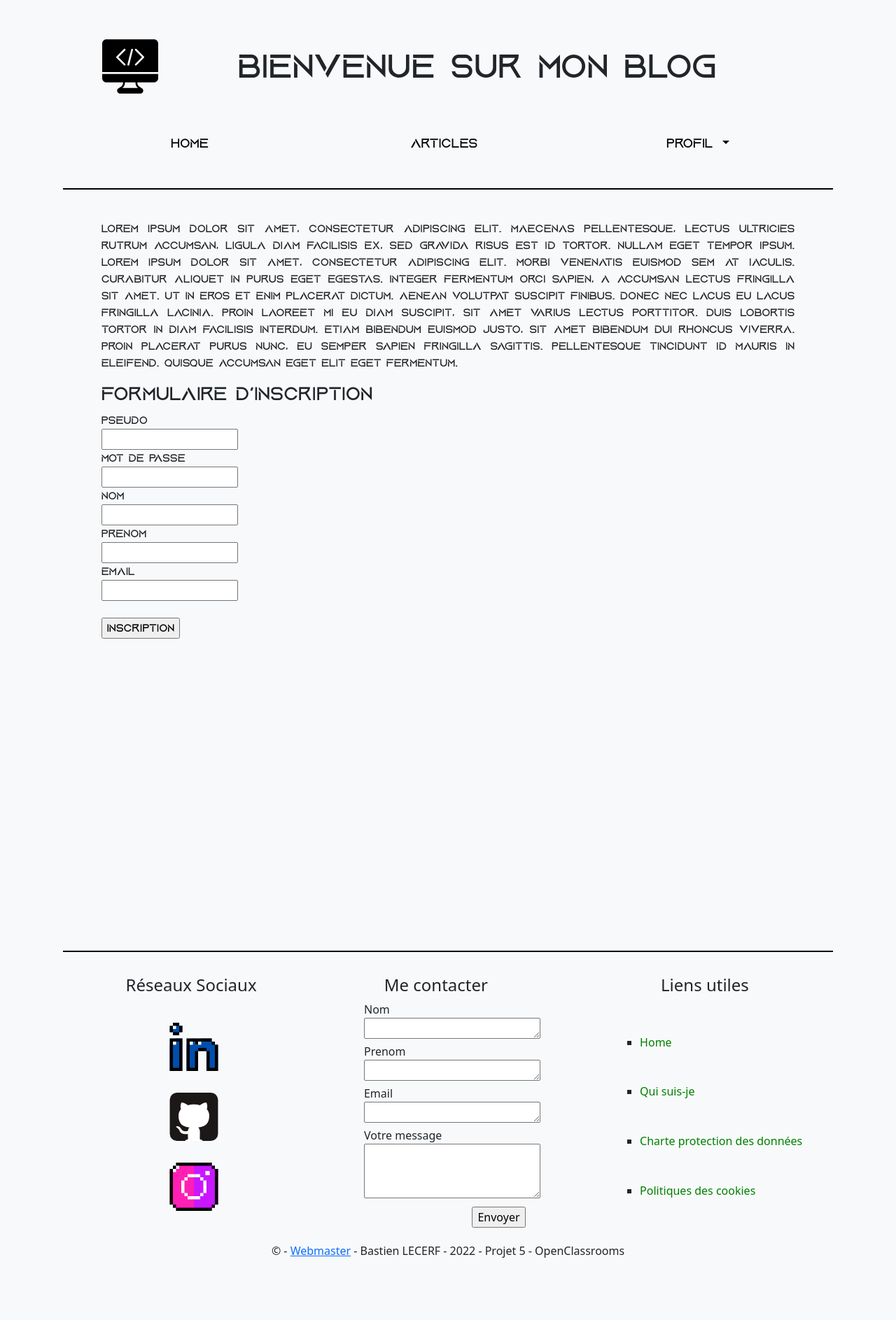
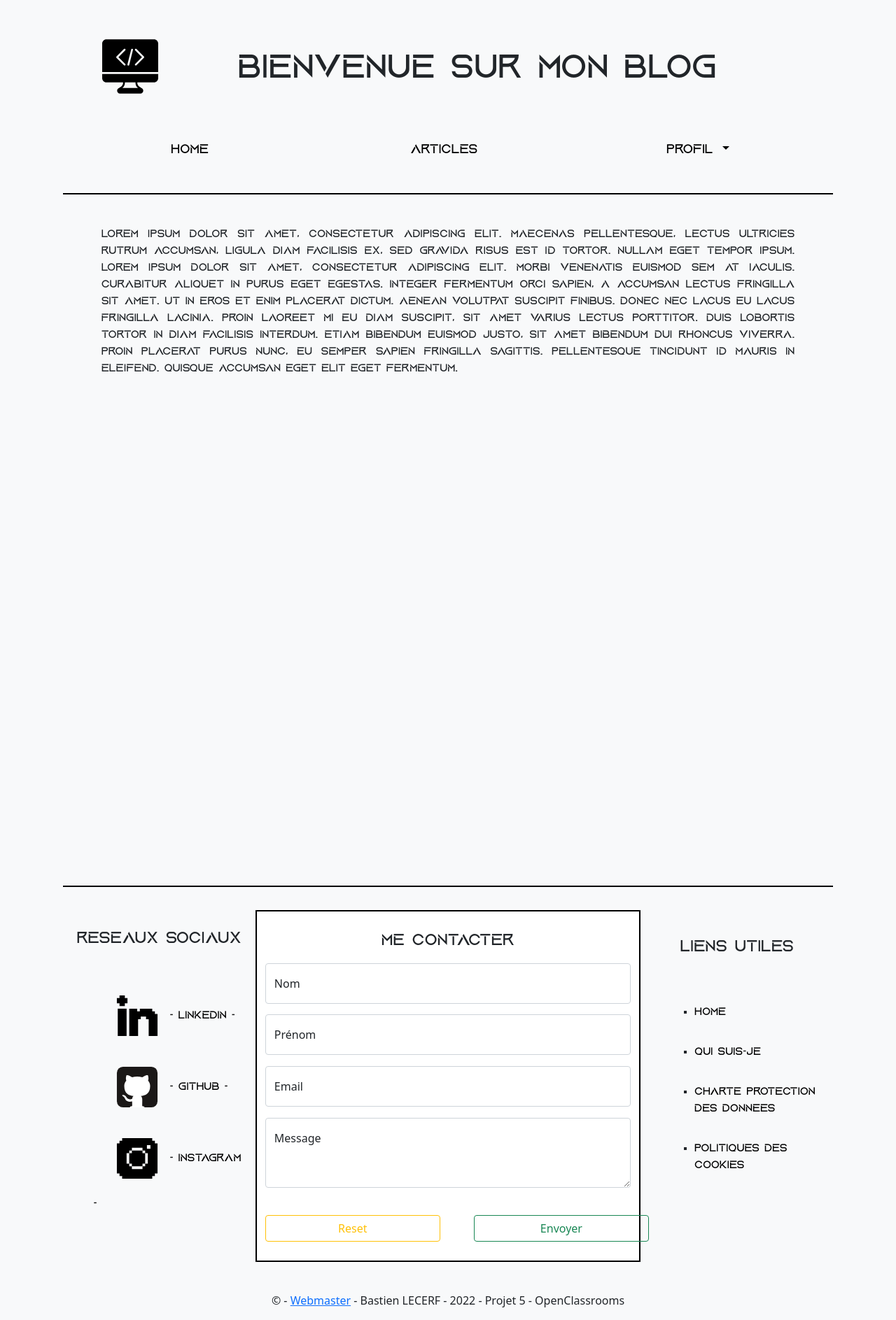
Before and after one commit to Bast-Lcrf/Projet5_OC, a PHP site: page / in a window 1280 px wide. Shown: the whole page at 70% size. Before the commit the page ends 1798 px from the top, so only its background shows below. Run offline with PHP 8.4, Linux system fonts and the light colour scheme; the visitor is signed in with stand-in values (Sample User, id 1).

Commit message:
Visual footer, add register page, restrict menu

```diff
--- a/Controller/control_frontend.php
+++ b/Controller/control_frontend.php
@@ -9,6 +9,11 @@
     require('View/Frontend/home.php');
 }
 
+function registerPage()
+{
+    require('View/Frontend/inscription.php');
+}
+
 // Affiche les commentaires en attente de validation dans la zone admin
 function validView()
 {
--- a/Public/css/style.css
+++ b/Public/css/style.css
@@ -19,12 +19,17 @@
     padding-right: 2%;
 }
 
+body {
+    /*border-left: thick double black;
+    border-right: thick double black;*/
+}
+
 #bloc_page {
     background-color: #F8F9FA;
     margin-top: 5%;
 }
 
-/* Haut de page */
+/* ------------------------------ Haut de page ------------------------------ */
 
 .headerPage {
     display: flex;
@@ -39,7 +44,7 @@
     font-size: 3.1rem;
 }
 
-/* section Menu Navbar */
+/* ---------- section Menu Navbar ---------- */
 
 #header_basic {
     border-bottom: 2px solid black;
@@ -54,22 +59,27 @@
 
 .menuNavbar a:hover {
     color: black;
-    border-bottom: 2px solid black;
+    border-bottom: 3px solid black;
 }
 
 .formDrop {
+    background-color: white;
     border: 1px solid black;
     margin: 5%;
     padding: 5%;
 }
 
-/* Contenu */
+.formDrop strong {
+    font-family: "Aquire", "sans-serif";
+}
+
+/* ------------------------------ Contenu ------------------------------ */
 
 #content {
     text-align: justify;
     margin-left: 5%;
     width: 90%;
-    min-height: 1000px;
+    min-height: 900px;
     padding-top: 1%;
     margin-top: 3%;
     font-family: "Aquire", "Aquire Bold", "sans-serif";
@@ -78,7 +88,34 @@
     font-family: "Aquire", "AquireBold", "sans-serif";
 }
 
-/* Contenu liste articles */
+/* ---------- Page d'inscription ---------- */
+
+.formInscription {
+    background-color: white;
+    font-family: "Raleway";
+    border: 2px solid black;
+    padding: 2%;
+}
+
+.formInscription h3 {
+    font-family: "Aquire";
+    margin-left: 1%;
+}
+
+.formInscription button {
+    font-family: "Aquire";
+}
+
+.formRegister {
+    margin-top: 5%;
+    padding-bottom: 3%;
+}
+
+.formRegister label {
+    margin-left: 3%;
+}
+
+/* ---------- Contenu liste articles ---------- */
 
 .list_billet {
     max-width: 75%;
@@ -96,7 +133,7 @@
 }
 
 .list_billet a {
-    color: green;
+    color: #289d28;
     text-decoration: none;
     margin-left: 5%;
 }
@@ -110,7 +147,7 @@
     font-family: "Raleway", "sans-serif";
 }
 
-/* Contenu détail article */
+/* ---------- Contenu détail article ---------- */
 
 .detail {
     font-family: "Aquire", "AquireBold", "sans-serif";
@@ -147,7 +184,7 @@
     margin-bottom: 2%;
 }
 
-/* Commentaire détail article */
+/* ---------- Commentaire détail article ---------- */
 
 .detailComSection {
     font-family: "Aquire", "AquireBold", "sans-serif";
@@ -201,19 +238,25 @@
     border-bottom: 2px solid black;
 }
 
-/* Section footer */
+/* ------------------------------ Section footer ------------------------------ */
+
+footer {
+    background-color: #F8F9FA;
+}
 
 #footer_basic {
-    background-color: #F8F9FA;
     border-top: 2px solid black;
     padding-top: 3%;
     margin-top: 5%;
 }
 
-/* réseaux sociaux */
+/* ---------- réseaux sociaux ---------- */
 
 .navSocial h4 {
+    font-family: "Aquire", "AquireBold", "sans-serif";
     text-align: center;
+    padding-bottom: 15%;
+    padding-top: 10%;
 }
 
 .navSocial ul {
@@ -228,29 +271,62 @@
 
 .navSocial img {
     padding-top: 10%;
-    margin-left: 30%;
+    margin-bottom: 10%;
+    margin-left: 10%;
 }
 
-/* Formulaire de contact */
+.navSocial a {
+    text-decoration: none;
+    font-family: "Aquire", "sans-serif";
+    color: black;
+    font-size: 1rem;
+}
+
+.navSocial a:hover {
+    color: #289d28;
+    border-bottom: 1px solid #289d28;
+}
+
+/* ---------- Formulaire de contact ---------- */
+
+.form_contact {
+    background-color: white;
+    border: 2px solid black;
+    border-right: 2px solid black;
+    padding-left: 5%;
+    padding-right: 5%;
+}
 
 .form_contact h4 {
+    font-family: "Aquire", "AquireBold", "sans-serif";
     text-align: center;
-    padding-right: 10%;
+    padding-bottom: 2%;
+    padding-top: 5%;
 }
 
-.form_contact form {
-    margin-left: 15%;
+.form_contact input {
+    margin-bottom: 3%;
 }
 
-.form_contact form input {
-    margin-top: 2%;
-    margin-left: 53%;
+.formContactButton {
+    margin-top: 3%;
+    margin-bottom: 5%;
 }
 
-/* Liens utiles */
+.formContactButtonA {
+    margin-left: 10%;
+}
+
+/* ---------- Liens utiles ---------- */
+
+.menu_footer {
+    font-family: "Aquire", "AquireBold", "sans-serif";
+}
 
 .menu_footer h4 {
     text-align: center;
+    padding-top: 15%;
+    padding-bottom: 10%;
 }
 
 .menu_footer li {
@@ -261,47 +337,85 @@
 
 .menu_footer a {
     text-decoration: none;
-    color: green;
+    color: black;
 }
 
-/* Copyright */
+.menu_footer a:hover {
+    color: #289d28;
+    border-bottom: 1px solid #289d28;
+}
+
+/* ---------- Copyright ---------- */
 
 .copyright p, a {
-    margin-top: 2%;
+    margin-top: 4%;
     text-align: center;
 }
 
-/* Zone Admin */
+/* ------------------------------ Zone Admin ------------------------------ */
 
 #admin {
     margin-top: 5%;
 }
 
-/* formulaire nouvel article */
+/* ---------- Formulaire nouvel article ---------- */
 
 .formNewPost {
+    font-family: "Raleway", "sans-serif";
+    border: 2px solid black;
     padding-top: 3%;
-    border-right: 2px solid black;
+    background-color: white;
 }
 
 .formNewPost h4 {
+    font-family: "Aquire", "AquireBold", "sans-serif";
     text-align: center;
+    padding-bottom: 2%;
 }
 
-/* Validation des commentaires */
-/*
-.validationCom {
-    border: 2px solid black;
-} */
-
-.validationCom p{
-    text-align: center;
+.formNewPost input {
+    margin-bottom: 4%;
 }
 
-#accordionExample {
-    padding-left: 20%;
+.formNewPost label {
+    font-size: 1.2rem;
+    font-weight: bold;
 }
 
-#accordionFlushExample {
-    padding-left: 20%;
+.formNewPost button {
+    margin-top: 5%;
+    margin-bottom: 3%;
 }
+
+/* ---------- Modération des commentaires ---------- */
+
+.commentModeration {
+
+}
+
+.commentModeration h4 {
+    text-align: center;
+    padding-top: 5%;
+    padding-bottom: 5%;
+}
+
+.commentModeration h5 {
+    margin-left: 10%;
+}
+ .commentModeration p, em {
+    margin-left: 15%;
+    padding-bottom: 2%;
+ }
+
+ .commentButtonModeration {
+    margin-top: 2%;
+    margin-left: 25%;
+ }
+
+ .dividerCommentModeration {
+    border-bottom: 2px solid black;
+    padding-bottom: 4%;
+    padding-top: 4%;
+ }
+
+/* crash test */
--- a/View/Frontend/home.php
+++ b/View/Frontend/home.php
@@ -8,10 +8,6 @@
     Lorem ipsum dolor sit amet, consectetur adipiscing elit. Maecenas pellentesque, lectus ultricies rutrum accumsan, ligula diam facilisis ex, sed gravida risus est id tortor. Nullam eget tempor ipsum. Lorem ipsum dolor sit amet, consectetur adipiscing elit. Morbi venenatis euismod sem at iaculis. Curabitur aliquet in purus eget egestas. Integer fermentum orci sapien, a accumsan lectus fringilla sit amet. Ut in eros et enim placerat dictum. Aenean volutpat suscipit finibus. Donec nec lacus eu lacus fringilla lacinia. Proin laoreet mi eu diam suscipit, sit amet varius lectus porttitor. Duis lobortis tortor in diam facilisis interdum. Etiam bibendum euismod justo, sit amet bibendum dui rhoncus viverra. Proin placerat purus nunc, eu semper sapien fringilla sagittis. Pellentesque tincidunt id mauris in eleifend. Quisque accumsan eget elit eget fermentum.
     </p>
 </div>
-<div>
-    <?php include('template/inscription.php'); ?>
-</div>
-
 
 <?php $content = ob_get_clean(); ?>
 
--- a/View/Frontend/listArticles.php
+++ b/View/Frontend/listArticles.php
@@ -16,7 +16,7 @@
         </h5>
 
         <p>Chapô : <?= nl2br(htmlspecialchars($data['header_post'])) ?></p>
-        <p><em><a href="index.php?action=detailArticle&amp;id=<?= $data['id_article'] ?>"><strong>- Lire L'article -</strong></a></em></p>
+        <p><em><a href="index.php?action=detailArticle&amp;id=<?= $data['id_article'] ?>"><strong>- Lire l'article -</strong></a></em></p>
     </div>
 <?php
 }
--- a/View/Frontend/template/contact.php
+++ b/View/Frontend/template/contact.php
@@ -1,24 +1,34 @@
+<div class="formContact">
     <form method="POST">
-    <div>
-        <label for="nom">Nom</label><br />
-        <textarea id="nom" name="nom" rows="1" cols="25"></textarea>
+        <div class="form-floating">
+            <input type="text" class="form-control" id="floatingNom" placeholder="text" name="nom" />
+            <label for="floatingNom">Nom</label>
         </div>
-    <div>
-        <label for="prenom">Prenom</label><br />
-        <textarea id="prenom" name="prenom" rows="1" cols="25"></textarea>
+        <div class="form-floating">
+            <input type="text" class="form-control" id="floatingPrenom" placeholder="text" name="prenom" />
+            <label for="floatingPrenom">Prénom</label>
         </div>
-    <div>
-        <label for="email">Email</label><br />
-        <textarea id="email" name="email" rows="1" cols="25"></textarea>
+        <div class="form-floating">
+            <input type="email" class="form-control" id="floatingEmail" placeholder="name@example.com" name="email" />
+            <label for="floatingEmail">Email</label>
         </div>
-    <div>
-        <label for="message">Votre message</label><br />
-        <textarea id="message" name="message" rows="3" cols="25"></textarea>
+        <div class="form-floating">
+            <textarea class="form-control" id="floatingMessage" placeholder="Leave a comment here" style="height: 100px" name="message"></textarea>
+            <label for="floatingMessage">Message</label>
         </div>
-    <div>
-        <input type="submit" value="Envoyer" name="contact" />
+        <div class="formContactButton">
+        <br />
+            <div class="row">
+                <div class="col-lg-6">
+                    <button class="btn btn-outline-warning" type="reset" style="width: 250px">Reset</button>
+                </div>
+                <div class="col-lg-6">
+                    <button class="btn btn-outline-success formContactButtonA" type="submit" style="width: 250px">Envoyer</button>
+                </div>
+            </div>
         </div>
     </form>
+</div>
 
 <?php if(isset($_POST['message'])) {
     $nom = $_POST['prenom'] . ' ' . $_POST['nom'];
--- a/View/Frontend/template/inscription.php
+++ /dev/null
@@ -1,30 +0,0 @@
-<h3>Formulaire d'inscription</h3>
-
-<form action="index.php?action=register" method="POST">
-    <div>
-    <label for="pseudo">Pseudo</label><br />
-        <input type="text" id="pseudo" name="pseudo" />
-    </div>
-    <div>
-        <label for="pwd">Mot de passe</label><br />
-        <input type="text" id="pwd" name="pwd" />
-    </div>
-    <div>
-        <label for="lastName">Nom</label><br />
-        <input type="text" id="lastName" name="lastName" />
-    </div>
-    <div>
-        <label for="firstName">Prenom</label><br />
-        <input type="text" id="firstName" name="firstName" />
-    <div>
-        <label for="email">Email</label><br />
-        <input type="text" id="email" name="email" />
-    </div>
-    <div>
-        <input type="hidden" value="2" id="statut" name="statut" />
-    </div>
-    <div>
-        <br />
-        <input type="submit" value="inscription" name="inscription" />
-     </div>
-</form>
--- a/View/Frontend/template/template.php
+++ b/View/Frontend/template/template.php
@@ -61,10 +61,15 @@
 															</div>
 													<?php endif; ?>
 												</li>
-												<li><a class="dropdown-item" href="#">Inscription</a></li>
-												<li><a class="dropdown-item" href="#">Mon profil</a></li>
-												<li><hr class="dropdown-divider" href="#"></li>
-												<li><a class="dropdown-item" href="index.php?action=destroy">Deconnexion</a></li>
+												<?php if(!isset($_SESSION['pseudo'])): ?>
+													<li><hr class="dropdown-divider" href="#"></li>
+													<li><a class="dropdown-item" href="index.php?action=registerPage">Inscription</a></li>
+												<?php endif; ?>
+												<?php if(isset($_SESSION['pseudo'])): ?>
+													<li><a class="dropdown-item" href="#">Mon profil</a></li>
+													<li><hr class="dropdown-divider" href="#"></li>
+													<li><a class="dropdown-item" href="index.php?action=destroy">Deconnexion</a></li>
+												<?php endif; ?>
 											</ul>
 										</div>
 										</li>
@@ -83,19 +88,19 @@
 			<footer>
 				<div class="container" id="footer_basic">
 						<div class="row">
-							<div class="col-lg-4 navSocial">
+							<div class="col-lg-3 navSocial">
 								<h4>Réseaux Sociaux</h4>
 								<ul>
-									<li><a href="#linkedin"><img src="Public/images/svg/linkedin.svg" alt="linkedin" width="100" height="100"/></a></li>
-									<li><a href="https://github.com/Bast-Lcrf" target="blank"><img src="public/images/svg/github.svg" alt="github"width="100" height="100" /></a></li>
-									<li><a href="#instagram"><img src="public/images/svg/Instagram.svg" alt="Instagram" width="100" height="100" /></a></li>
+									<li><img src="Public/images/svg/linkedin.svg" alt="linkedin" width="80" height="80"/><a href="#linkedin"> - Linkedin -</a></li>
+									<li><img src="public/images/svg/github.svg" alt="github" width="80" height="80" /><a href="https://github.com/Bast-Lcrf" target="blank"> - Github - </a></li>
+									<li><img src="public/images/svg/Instagram.svg" alt="Instagram" width="80" height="80" /><a href="#instagram"> - Instagram - </a></li>
 								</ul>
 							</div>
-							<div class="col-lg-4 form_contact">
+							<div class="col-lg-6 form_contact">
 								<h4>Me contacter</h4>
 								<?php include('contact.php'); ?>
 							</div>
-							<div class="col-lg-4 menu_footer">
+							<div class="col-lg-3 menu_footer">
 								<h4>Liens utiles</h4>
 								<ul>
 									<li><a href="index.php">Home</a></li>
--- a/index.php
+++ b/index.php
@@ -23,6 +23,9 @@
             session_destroy();
             header('location: index.php');
         }
+        elseif($_GET['action'] == 'registerPage') { // Affiche la page d'inscription
+            registerPage();
+        }
         elseif($_GET['action'] == 'register') // inscription des utilisateurs
         {
             if(!empty($_POST['pseudo']) && !empty($_POST['pwd']) && !empty($_POST['lastName']) && !empty($_POST['firstName']) && !empty($_POST['email']) && !empty($_POST['statut'])) {
@@ -30,6 +33,7 @@
             }
             else {
                 throw new Exception('Tous les champs ne sont pas remplis.');
+                require_once('View/Frontend/inscription.php');
             }
         }
         elseif($_GET['action'] == 'listArticles') // Affiche la liste des derniers articles
@@ -106,8 +110,8 @@
 }
 catch(Exception $e) {
     $errorMessage = $e->getMessage();
-    require('View/Frontend/home.php');
-    require('View/Frontend/listArticles.php');
-    require('View/Frontend/detailArticle.php');
-    require('View/Frontend/zoneAdmin.php');
+    require_once('View/Frontend/home.php');
+    /*require_once('View/Frontend/listArticles.php');
+    require_once('View/Frontend/detailArticle.php');
+    require_once('View/Frontend/zoneAdmin.php');*/
 }
```
Also changed, not shown: View/Frontend/detailArticle.php (+12 -1 lines), View/Frontend/inscription.php (added, +55 -0 lines), View/Frontend/zoneAdmin.php (+15 -15 lines), Public/images/svg/close.svg (added), Public/images/svg/delete.svg (added), Public/images/svg/instagram.svg, Public/images/svg/instagram1.svg (added), Public/images/svg/linkedin.svg, Public/images/svg/linkedin1.svg (added), 1 other file. Lines whose indentation alone changed are shown as unchanged.
